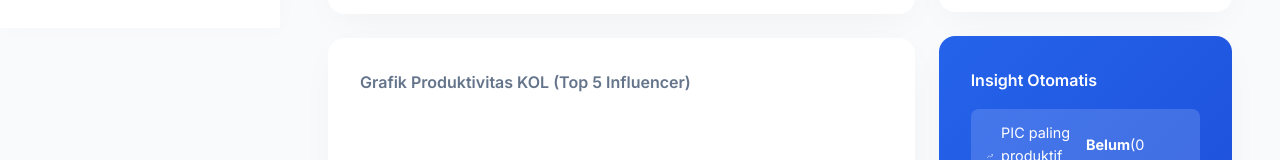
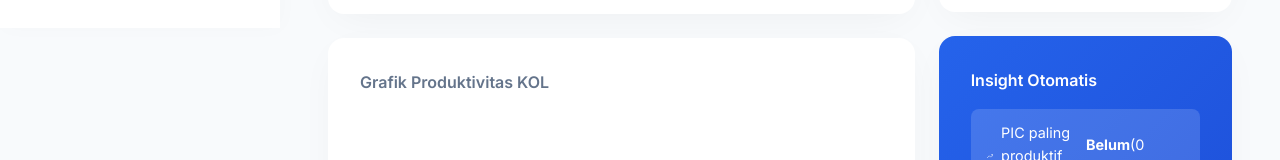
Before and after one commit to zaenudinputra44/Dashboard-Creative-Stebido, a React (Vite) app: page / in a window 1280 px wide. Shown: the part 772-932 px from the top of the page. Built offline with nearby package versions, Linux system fonts and the light colour scheme; no server answers; sample sign-in values are in the browser's storage.

Commit message:
UI: Change KOL chart title

```diff
--- a/src/pages/Dashboard.jsx
+++ b/src/pages/Dashboard.jsx
@@ -184,7 +184,7 @@ const Dashboard = () => {
           </div>
 
           <div className="card chart-section">
-            <h3 className="card-title">Grafik Produktivitas KOL (Top 5 Influencer)</h3>
+            <h3 className="card-title">Grafik Produktivitas KOL</h3>
             <div className="chart-container">
               {dynamicKolChartData.length > 0 ? (
                 <ResponsiveContainer width="100%" height={300}>
```
